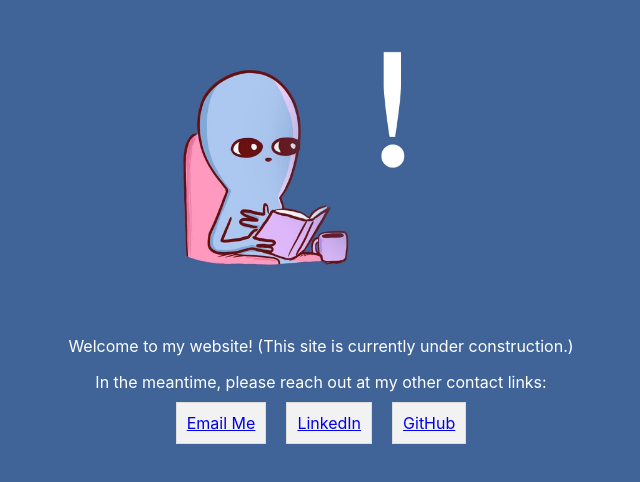
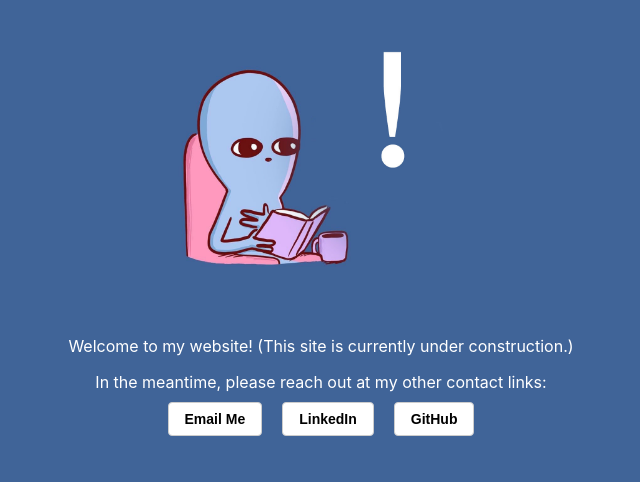
Before and after one commit to armcfry/armcfry.github.io, a React (Create React App) app in the folder armcfry-github-page/: page / in a window 1280 px wide. Shown: the top 482 px of the page, without its empty margins (319-959 px from the left). Built offline with nearby package versions, Linux system fonts and the light colour scheme.

Commit message:
updating contact me links to be buttons

```diff
--- a/armcfry-github-page/src/App.css
+++ b/armcfry-github-page/src/App.css
@@ -24,3 +24,23 @@
   background-color: #f2f2f2;
   border: 1px solid #ddd;
 }
+
+.button-link {
+  display: inline-block;
+  border: 1px solid #ccc;
+  background-color: #fff;
+  color: #000;
+  padding: 8px 16px;
+  margin: 10px;
+  font-size: 14px;
+  font-weight: bold;
+  text-align: center;
+  text-decoration: none;
+  cursor: pointer;
+  border-radius: 4px;
+  transition: background-color 0.3s ease;
+}
+
+.button-link:hover {
+  background-color: #f2f2f2;
+}
--- a/armcfry-github-page/src/App.js
+++ b/armcfry-github-page/src/App.js
@@ -12,14 +12,18 @@ function App() {
     <div>
       In the meantime, please reach out at my other contact links:
     </div>
-      <div class="link-box">
-        <a href="mailto:armcfry@gmail.com">Email Me</a>
-      </div>
-      <div class="link-box">
-        <a href="https://www.linkedin.com/in/armcfry64">LinkedIn</a>
-      </div>
-      <div class="link-box">
-        <a href="https://github.com/armcfry">GitHub</a>
+    <div>
+      <a href="mailto:armcfry@gmail.com" target="_blank" rel="noopener noreferrer">
+        <button className="button-link">Email Me</button>
+      </a>
+
+      <a href="https://www.linkedin.com/in/armcfry64" target="_blank" rel="noopener noreferrer">
+        <button className="button-link">LinkedIn</button>
+      </a>
+
+      <a href="https://github.com/armcfry" target="_blank" rel="noopener noreferrer">
+        <button className="button-link">GitHub</button>
+      </a>
     </div>
   </header>
 </div>
```
